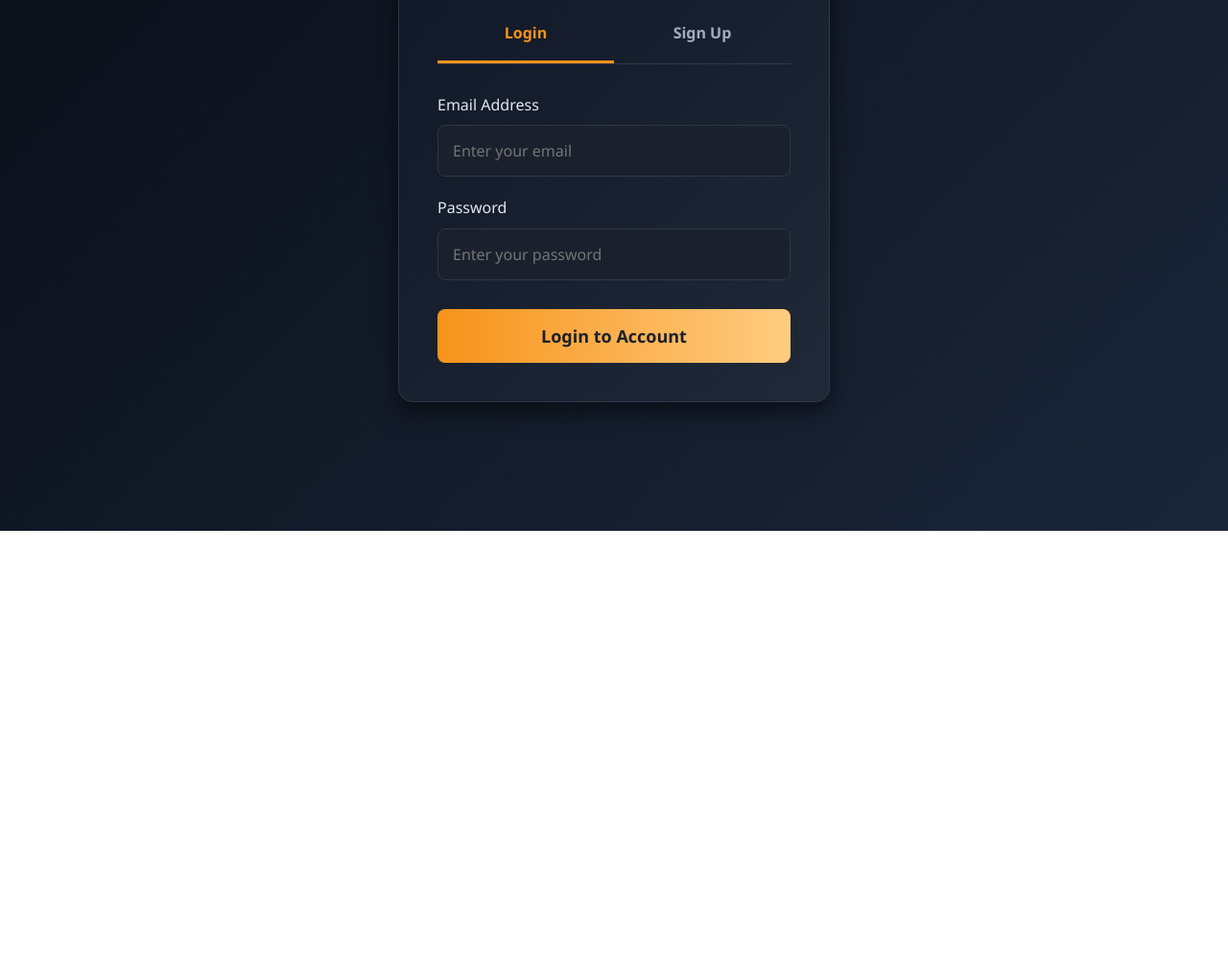
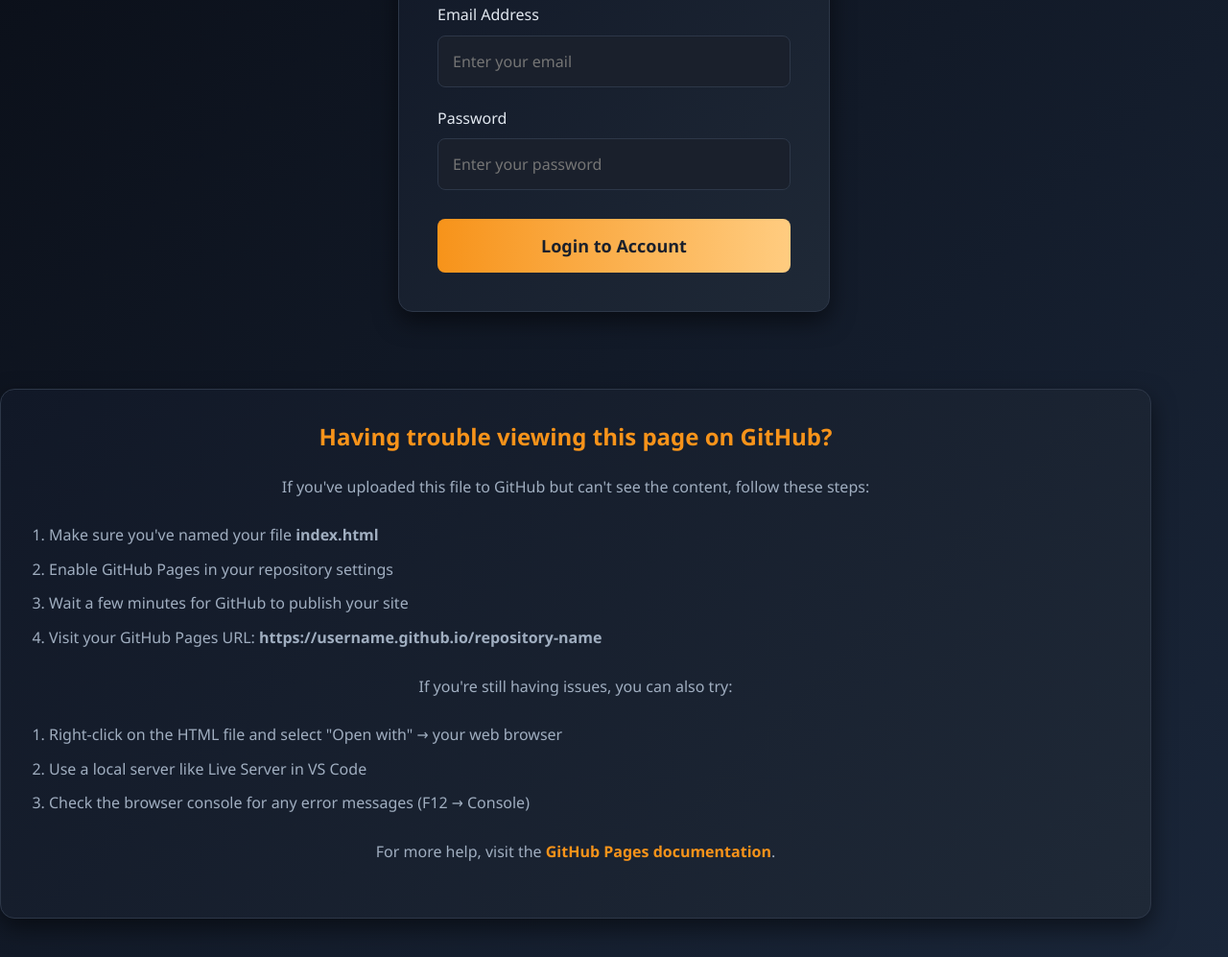
Before and after one commit to Bitcoinpro-web/Bitpro, a plain HTML site: page index.html in a window 1280 px wide. Shown: the part 247-1244 px from the top of the page at 96% size. Before the commit the page ends 800 px from the top, so only its background shows below. Drawn offline with Linux system fonts and the light colour scheme.

Commit message:
Update index.html

```diff
--- a/index.html
+++ b/index.html
@@ -893,7 +893,7 @@
     </div>
 
     <!-- GitHub Help Section -->
-   <!--<div class="container github-help">
+   <div class="container github-help">
         <h2>Having trouble viewing this page on GitHub?</h2>
         <p>If you've uploaded this file to GitHub but can't see the content, follow these steps:</p>
 
@@ -913,7 +913,7 @@
         </ol>
 
         <p>For more help, visit the <a href="https://docs.github.com/en/pages" target="_blank">GitHub Pages documentation</a>.</p>
-   </div>-->
+</div>
 
     <script>
         // User data and authentication
```
